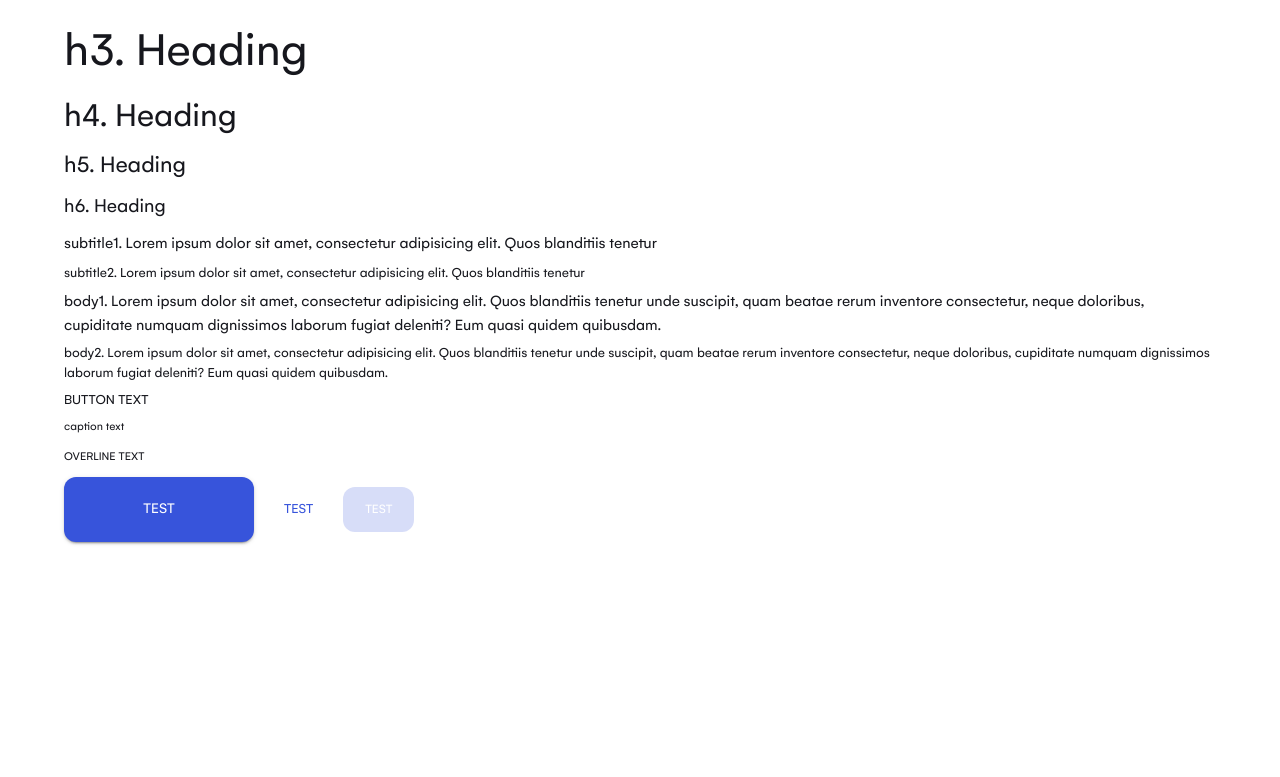
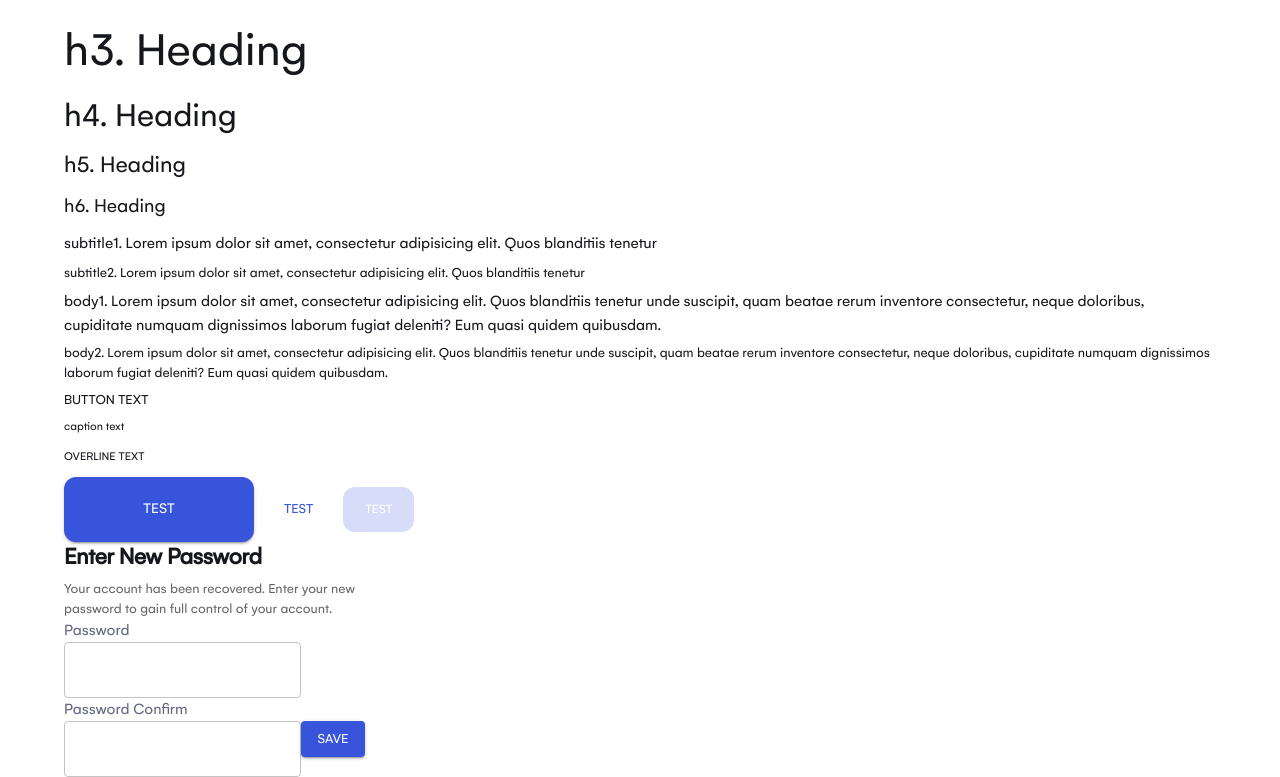
Before and after one commit to SkillBrain-com/pluto-internship, a React (Create React App) app: page /test in a window 1280 px wide. Shown: the part 216-993 px from the top of the page. Before the commit the page ends 800 px from the top, so only its background shows below. Built offline with nearby package versions, Linux system fonts and the light colour scheme.

Commit message:
created the form structure and logic, validation

```diff
--- a/package.json
+++ b/package.json
@@ -10,6 +10,7 @@
     "@testing-library/jest-dom": "^5.16.5",
     "@testing-library/react": "^13.4.0",
     "@testing-library/user-event": "^13.5.0",
+    "formik": "^2.2.9",
     "react": "^18.2.0",
     "react-dom": "^18.2.0",
     "react-router-dom": "^6.3.0",
--- /dev/null
+++ b/src/components/shared/recover-password-form/RecoverPasswordForm.jsx
@@ -0,0 +1,96 @@
+import React from "react";
+import { useFormik } from "formik";
+import { Box, Button, InputLabel, TextField, Typography } from "@mui/material";
+
+const RecoverPasswordForm = () => {
+  const formik = useFormik({
+    initialValues: {
+      newPass: "",
+      confirmPass: "",
+    },
+    validate: (values) => {
+      const errors = {};
+      const passwordRegex = /(?=.*[0-9])/;
+      if (!values.newPass) {
+        errors.newPass = "*Required";
+      } else if (values.newPass.length < 8) {
+        errors.newPass = "*Password must be 8 characters long.";
+      } else if (!passwordRegex.test(values.newPass)) {
+        errors.newPass = "*Invalid password. Must contain at least one number.";
+      }
+
+      if (values.newPass && values.confirmPass) {
+        if (values.newPass !== values.confirmPass) {
+          errors.confirmPass = "Passwords did not match";
+        }
+      }
+      return errors;
+    },
+    onSubmit: (values) => {},
+  });
+
+  return (
+    <Box
+      sx={{
+        maxWidth: "350px",
+      }}
+    >
+      <Typography
+        variantt
+        sx={{
+          fontWeight: "600",
+          fontSize: "24px",
+          lineHeight: "29px",
+          letterSpacing: "-0.02em",
+        }}
+        gutterBottom
+      >
+        Enter New Password
+      </Typography>
+      <Typography
+        variant="body2"
+        sx={{
+          color: "#666666",
+        }}
+      >
+        Your account has been recovered. Enter your new password to gain full
+        control of your account.
+      </Typography>
+      <form autoComplete="off" onSubmit={formik.handleSubmit}>
+        <InputLabel for="recover-password">Password</InputLabel>
+        <TextField
+          id="recover-password"
+          name="newPass"
+          value={formik.values.newPass}
+          onChange={formik.handleChange}
+          onBlur={formik.handleBlur}
+          variant="outlined"
+          type="password"
+        />
+
+        {formik.errors.newPass && formik.touched.newPass && (
+          <Box>{formik.errors.newPass}</Box>
+        )}
+        <InputLabel for="recover-password-confirm">Password Confirm</InputLabel>
+        <TextField
+          id="recover-password-confirm"
+          name="confirmPass"
+          value={formik.values.confirmPass}
+          onChange={formik.handleChange}
+          onBlur={formik.handleBlur}
+          variant="outlined"
+          type="password"
+        />
+
+        {formik.errors.confirmPass && formik.touched.confirmPass && (
+          <Box>{formik.errors.confirmPass}</Box>
+        )}
+        <Button variant="contained" color="primary" type="submit">
+          Save
+        </Button>
+      </form>
+    </Box>
+  );
+};
+
+export default RecoverPasswordForm;
--- a/src/pages/TestPage.jsx
+++ b/src/pages/TestPage.jsx
@@ -2,6 +2,7 @@ import React from "react";
 import { Container, Paper, Typography } from "@mui/material";
 import { useTheme } from "@mui/material/styles";
 import Button from "../components/shared/button/Button";
+import RecoverPasswordForm from "../components/shared/recover-password-form/RecoverPasswordForm";
 
 function Test() {
   const theme = useTheme();
@@ -70,6 +71,7 @@ function Test() {
         <Button disabled size="small" variant="contained">
           Test
         </Button>
+        <RecoverPasswordForm />
       </Container>
     </div>
   );
```
Also changed, not shown: 1 other file (tests, documents, lock files or other folders). Lines whose indentation alone changed are shown as unchanged.
